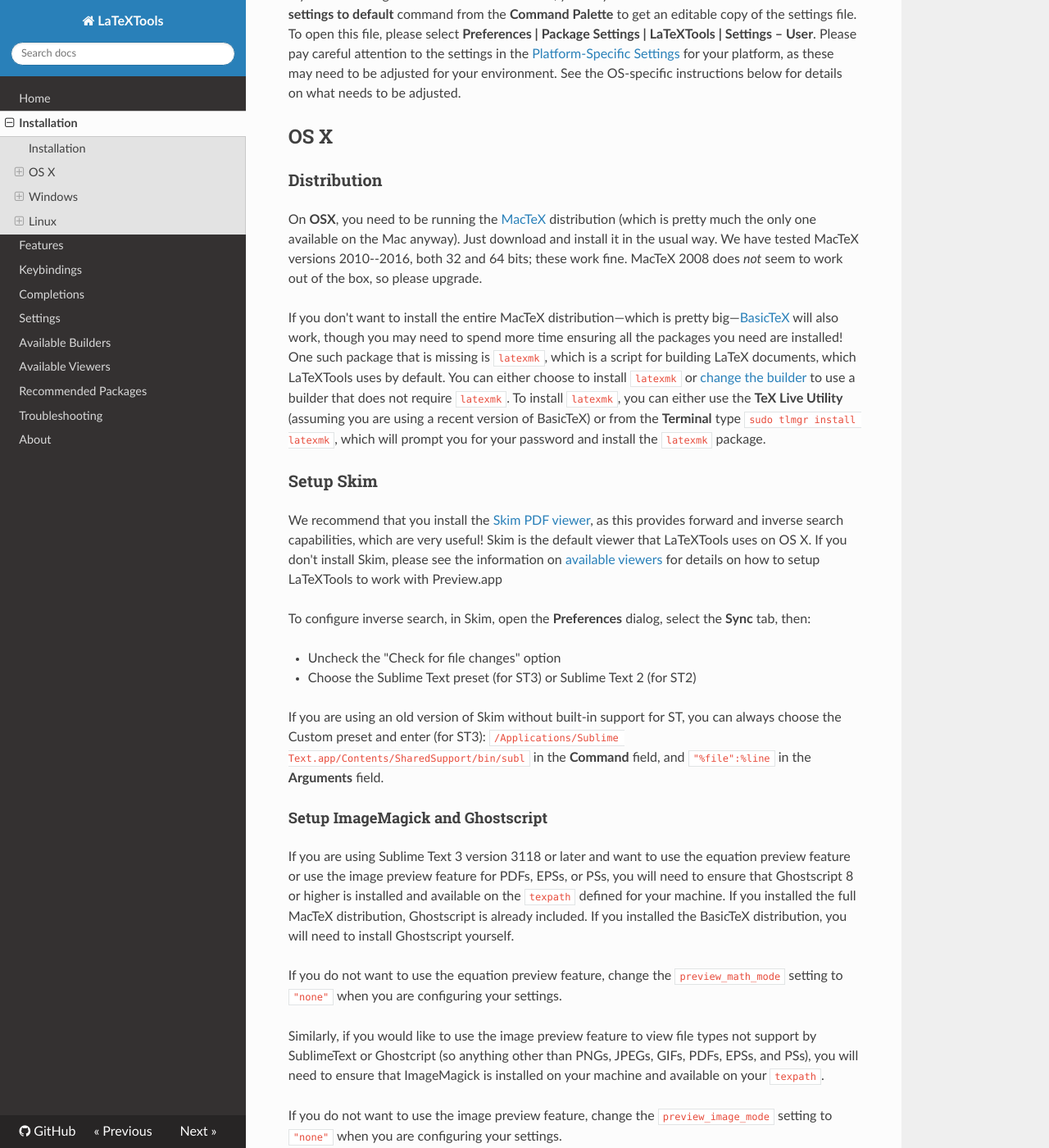
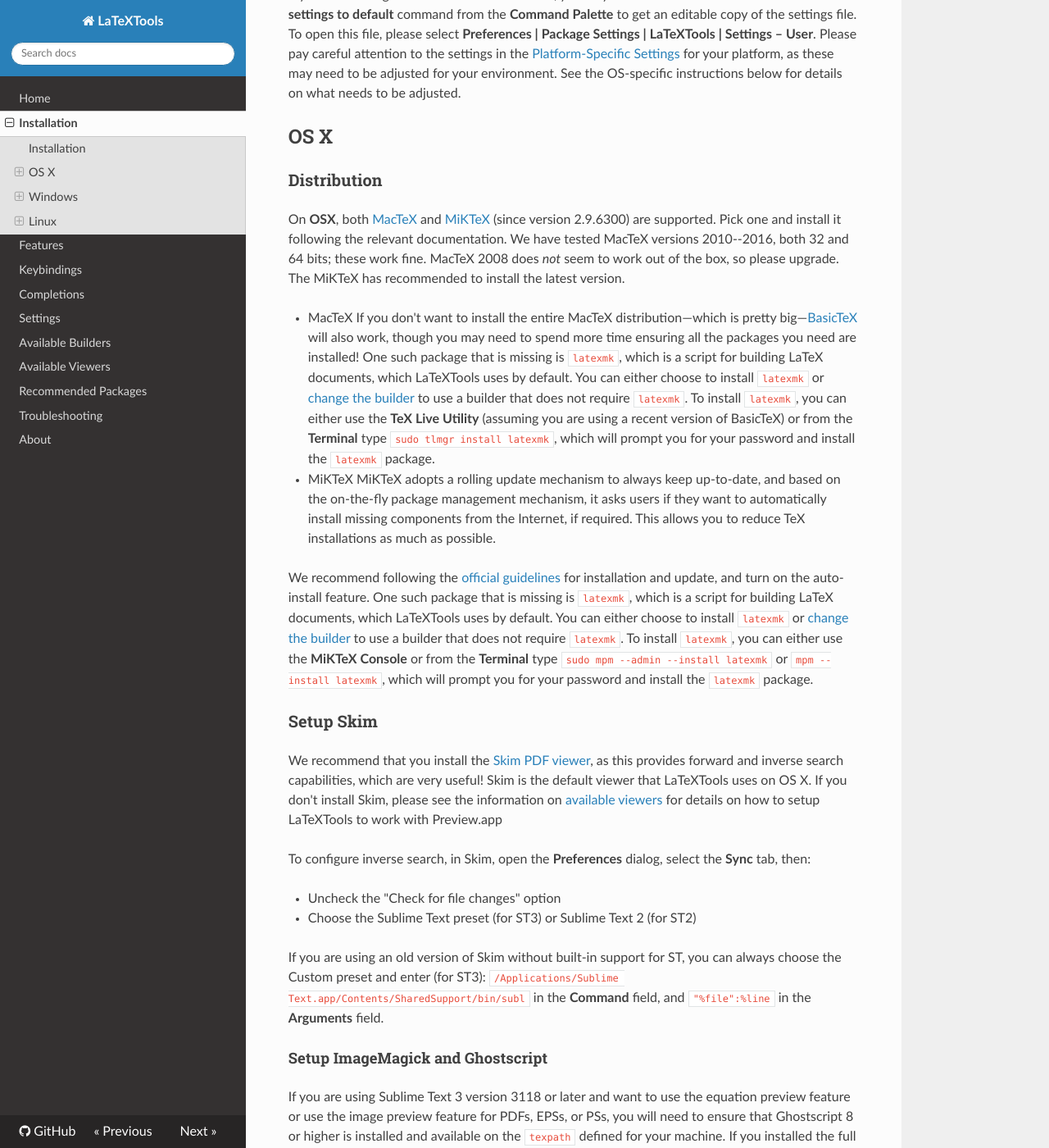
Before and after one commit to SublimeText/LaTeXTools, an MkDocs documentation site: the page built from docs/install.md, in a window 1280 px wide and 1400 px high, scrolled down 716 px. Shown: the whole window at 82% size. Built offline with MkDocs 1.6.1, drawn with Linux system fonts in a browser that asks for light colours; nearby versions of some CDN libraries; old or Windows-style settings are respelled for this version of MkDocs; some of the changed text lies outside the part shown.

Commit message:
Added MiKTeX related instructions

```diff
--- a/docs/install.md
+++ b/docs/install.md
@@ -18,9 +18,16 @@
 
 ### Distribution
 
-On **OSX**, you need to be running the [MacTeX](https://www.tug.org/mactex/) distribution (which is pretty much the only one available on the Mac anyway). Just download and install it in the usual way. We have tested MacTeX versions 2010--2016, both 32 and 64 bits; these work fine. MacTeX 2008 does *not* seem to work out of the box, so please upgrade.
+On **OSX**, both [MacTeX](https://www.tug.org/mactex/) and [MiKTeX](http://www.miktex.org/) (since version 2.9.6300) are supported. Pick one and install it following the relevant documentation. We have tested MacTeX versions 2010--2016, both 32 and 64 bits; these work fine. MacTeX 2008 does *not* seem to work out of the box, so please upgrade. The MiKTeX has recommended to install the latest version.
 
-If you don't want to install the entire MacTeX distribution—which is pretty big—[BasicTeX](https://www.tug.org/mactex/morepackages.html) will also work, though you may need to spend more time ensuring all the packages you need are installed! One such package that is missing is `latexmk`, which is a script for building LaTeX documents, which LaTeXTools uses by default. You can either choose to install `latexmk` or [change the builder](#builder.md) to use a builder that does not require `latexmk`. To install `latexmk`, you can either use the **TeX Live Utility** (assuming you are using a recent version of BasicTeX) or from the **Terminal** type `sudo tlmgr install latexmk`, which will prompt you for your password and install the `latexmk` package.
+- MacTeX
+  If you don't want to install the entire MacTeX distribution—which is pretty big—[BasicTeX](https://www.tug.org/mactex/morepackages.html) will also work, though you may need to spend more time ensuring all the packages you need are installed! One such package that is missing is `latexmk`, which is a script for building LaTeX documents, which LaTeXTools uses by default. You can either choose to install `latexmk` or [change the builder](#builder.md) to use a builder that does not require `latexmk`. To install `latexmk`, you can either use the **TeX Live Utility** (assuming you are using a recent version of BasicTeX) or from the **Terminal** type `sudo tlmgr install latexmk`, which will prompt you for your password and install the `latexmk` package.
+
+- MiKTeX
+  MiKTeX adopts a rolling update mechanism to always keep up-to-date, and based on the on-the-fly package management mechanism, it asks users if they want to automatically install missing components from the Internet, if required. This allows you to reduce TeX installations as much as possible.
+
+  We recommend following the [official guidelines](https://miktex.org/howto/install-miktex-mac) for installation and update, and turn on the auto-install feature. One such package that is missing is `latexmk`, which is a script for building LaTeX documents, which LaTeXTools uses by default. You can either choose to install `latexmk` or [change the builder](#builder.md) to use a builder that does not require `latexmk`. To install `latexmk`, you can either use the **MiKTeX Console** or from the **Terminal** type `sudo mpm --admin --install latexmk` or `mpm --install latexmk`, which will prompt you for your password and install the `latexmk` package.
+
 
 ### Setup Skim
 
@@ -77,7 +84,16 @@
 
 ### Distribution
 
-On **Windows**, both [MiKTeX](http://www.miktex.org/) and [TeXLive](https://www.tug.org/texlive/) are supported. Pick one and install it following the relevant documentation.
+On **Windows**, both [MiKTeX](http://miktex.org/) and [TeXLive](https://www.tug.org/texlive/) are supported. Pick one and install it following the relevant documentation.
+
+### Setup Perl
+
+If you are using `latexmk` with MiKTeX, you will need to install both the `latexmk` MiKTeX package and a `Perl` interpreter. We recommend the following Perl distributions:
+
+- [Strawberry Perl](http://strawberryperl.com/)
+- [ActiveState Perl](http://www.activestate.com/activeperl/downloads)
+
+First of all, download and install a Perl distribution. Then start the **MiKTeX Console**, and install the `latexmk` package. Make sure the Perl binaries added to your `PATH` system variable or to the `texpath` when setting up LaTeXTools.
 
 ### Setup Sumatra
 
@@ -136,9 +152,13 @@
 
 ### Distribution
 
-You need to install TeXLive.
+On **Linux**, both [TeXLive](https://www.tug.org/texlive/) and [MiKTeX](http://miktex.org/) (since version 2.9.6300) are supported.
 
-We highly recommend installing the version directly from TUG, which can be found [here](https://www.tug.org/texlive/acquire-netinstall.html) rather than the version included with your distribution, as TeXLive is generally updated more regularly and tends to include more features. In particular, if you are on Ubuntu, note that `apt-get install texlive` will get you a working but incomplete setup. For example, it will *not* install `latexmk`, which is essential to LaTeXTools. You need to install it via `apt-get install latexmk`. However, as long as the expected binaries are available on your system, LaTeXTools should generally work.
+- TeXLive
+  We highly recommend installing the version directly from TUG, which can be found [here](https://www.tug.org/texlive/acquire-netinstall.html) rather than the version included with your distribution, as TeXLive is generally updated more regularly and tends to include more features. In particular, if you are on Ubuntu, note that `apt-get install texlive` will get you a working but incomplete setup. For example, it will *not* install `latexmk`, which is essential to LaTeXTools. You need to install it via `apt-get install latexmk`. However, as long as the expected binaries are available on your system, LaTeXTools should generally work.
+
+- MiKTeX
+  We recommend following the [Official Guide](https://miktex.org/download#unx) to install, initialize, update, etc., and turn on automatic installation. One such package that is missing is `latexmk`, which is a script for building LaTeX documents, which LaTeXTools uses by default. You can either choose to install `latexmk` or [change the builder](#builder.md) to use a builder that does not require `latexmk`. To install `latexmk`, you can either use the **MiKTeX Console** or from the **Terminal** type `sudo mpm --admin --install latexmk` or `mpm --install latexmk`, which will prompt you for your password and install the `latexmk` package.
 
 You can use the **LaTeXTools: Check System** command to ensure that the expected binaries are found.
 
```
Also changed, not shown: docs/available-builders.md (+1 -1 lines), docs/settings.md (+5 -4 lines).
